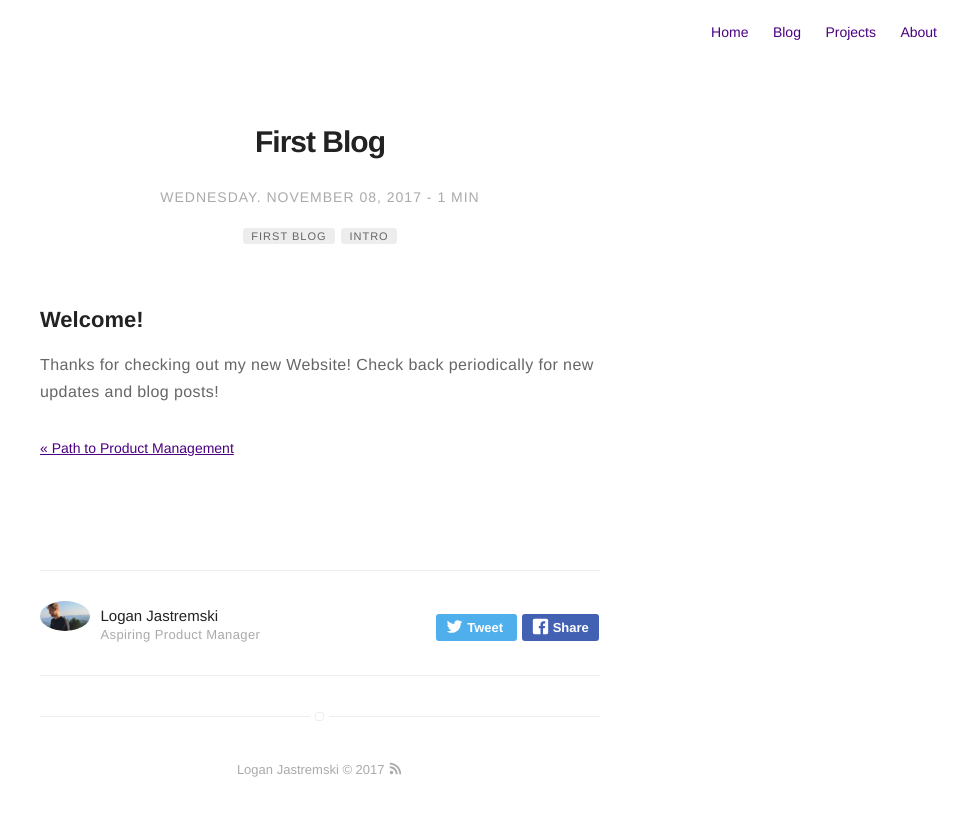
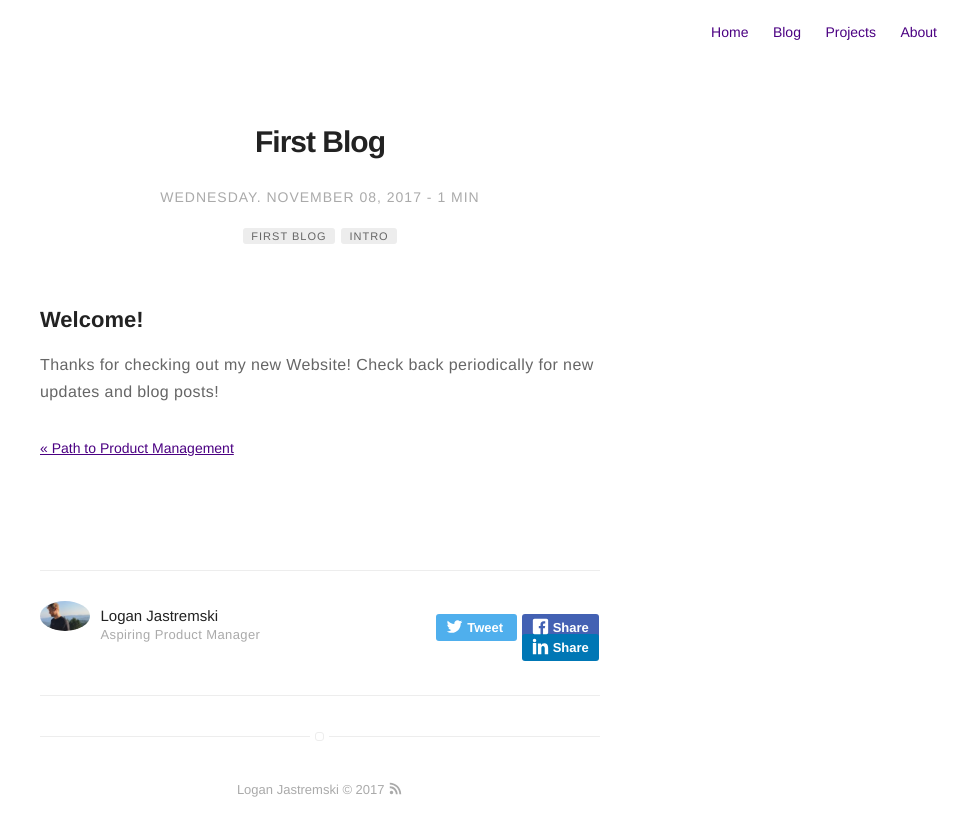
Before and after one commit to LoganJastremski/LoganJastremski.com, a Jekyll site: the page built from _posts/2017-11-08-My-First-Blog-Post.markdown, in a window 1280 px wide. Shown: the top 836 px of the page, without its empty margins (320-1280 px from the left). Built offline with Jekyll 4.4.1, drawn with Linux system fonts in a browser that asks for light colours.

Commit message:
shareable linkedin in auth

```diff
--- a/_includes/author.html
+++ b/_includes/author.html
@@ -22,9 +22,9 @@
                 <svg class="icon icon-google-plus"><use xlink:href="#icon-google-plus"></use></svg><span class="icon-google-plus">Share</span>
             </a> -->
 
-            <!-- <a class="linkedin" href="https://www.linkedin.com/shareArticle?mini=true&amp;url={{ site.url }}{{ page.url }}&amp;title={{ page.title }}&amp;summary={{ page.description }}&amp;source={{ site.url }}" target="_blank">
+            <a class="linkedin" href="https://www.linkedin.com/shareArticle?mini=true&amp;url={{ site.url }}{{ page.url }}&amp;title={{ page.title }}&amp;summary={{ page.description }}&amp;source={{ site.url }}" target="_blank">
                 <svg class="icon icon-linkedin"><use xlink:href="#icon-linkedin"></use></svg><span class="icon-linkedin">Share</span>
-            </a> -->
+            </a>
 
             <!-- <a class="reddit" href="https://reddit.com/submit?url={{ site.url }}{{ page.url }}&amp;title={{ page.title }}" target="_blank">
                 <svg class="icon icon-reddit"><use xlink:href="#icon-reddit"></use></svg><span class="icon-reddit">Share</span>
```
